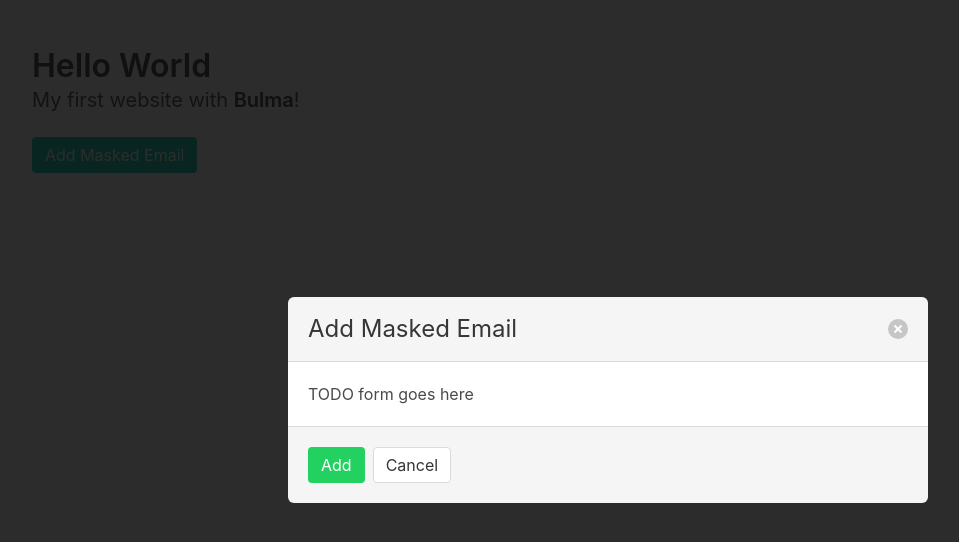
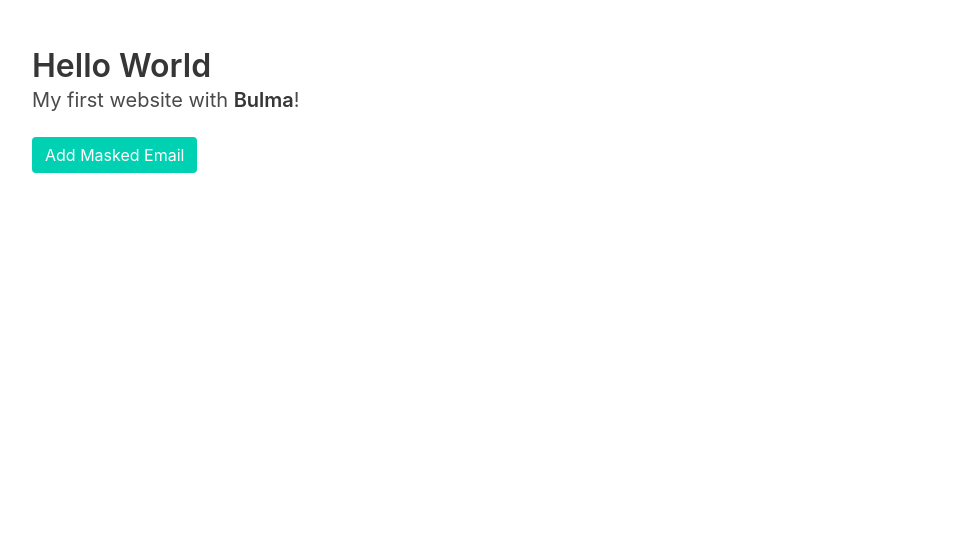
Before and after one commit to hsheth2/emask, a React (Create React App) app in the folder client/: page / in a window 1280 px wide. Shown: the top 542 px of the page, without its empty margins (32-991 px from the left). Built offline with nearby package versions, Linux system fonts and the light colour scheme.

Commit message:
Enable open/close on modal

```diff
--- a/client/src/AddMaskedEmailModal.js
+++ b/client/src/AddMaskedEmailModal.js
@@ -1,21 +1,23 @@
-import React, {Component} from 'react';
+import React from 'react';
 
-class App extends Component {
+class App extends React.Component {
     render() {
+        const open = this.props.open;
+
         return (
-            <div className="modal is-active">
-                <div className="modal-background"></div>
+            <div className={"modal " + (open ? "is-active" : "")}>
+                <div className="modal-background" onClick={this.props.onClose}></div>
                 <div className="modal-card">
                     <header className="modal-card-head">
                         <p className="modal-card-title">Add Masked Email</p>
-                        <button className="delete" aria-label="close"></button>
+                        <button className="delete" aria-label="close" onClick={this.props.onClose}></button>
                     </header>
                     <section className="modal-card-body">
                         TODO form goes here
                     </section>
                     <footer className="modal-card-foot">
                         <button className="button is-success">Add</button>
-                        <button className="button">Cancel</button>
+                        <button className="button" onClick={this.props.onClose}>Cancel</button>
                     </footer>
                 </div>
             </div>
--- a/client/src/App.js
+++ b/client/src/App.js
@@ -1,7 +1,27 @@
-import React, {Component} from 'react';
+import React from 'react';
 import AddMaskedEmailModal from "./AddMaskedEmailModal";
 
-class App extends Component {
+class App extends React.Component {
+    constructor(props) {
+        super(props);
+
+        this.state = {
+            addModalOpen: false,
+        }
+    }
+
+    addModalOpen = () => {
+        this.setState({
+            addModalOpen: true,
+        })
+    };
+
+    addModalClose = () => {
+        this.setState({
+            addModalOpen: false,
+        })
+    };
+
     render() {
         return (
             <section className="section">
@@ -13,10 +33,10 @@
                         My first website with <strong>Bulma</strong>!
                     </p>
 
-                    <button className="button is-primary">Add Masked Email</button>
+                    <button className="button is-primary" onClick={this.addModalOpen}>Add Masked Email</button>
                 </div>
 
-                <AddMaskedEmailModal/>
+                <AddMaskedEmailModal open={this.state.addModalOpen} onClose={this.addModalClose}/>
             </section>
         );
     }
--- a/client/src/index.js
+++ b/client/src/index.js
@@ -1,5 +1,19 @@
 import React from 'react';
 import ReactDOM from 'react-dom';
-import App from './App';
 
-ReactDOM.render(<App/>, document.getElementById('root'));
+import { Provider } from 'react-redux'
+// import store from './store'
+
+import App from './App'
+
+const rootElement = document.getElementById('root');
+// ReactDOM.render(
+//     <Provider store={store}>
+//         <App />
+//     </Provider>,
+//     rootElement
+// );
+ReactDOM.render(
+    <App />,
+    rootElement
+);
```
Also changed, not shown: client/package.json (+7 -2 lines), 1 other file (tests, documents, lock files or other folders).
